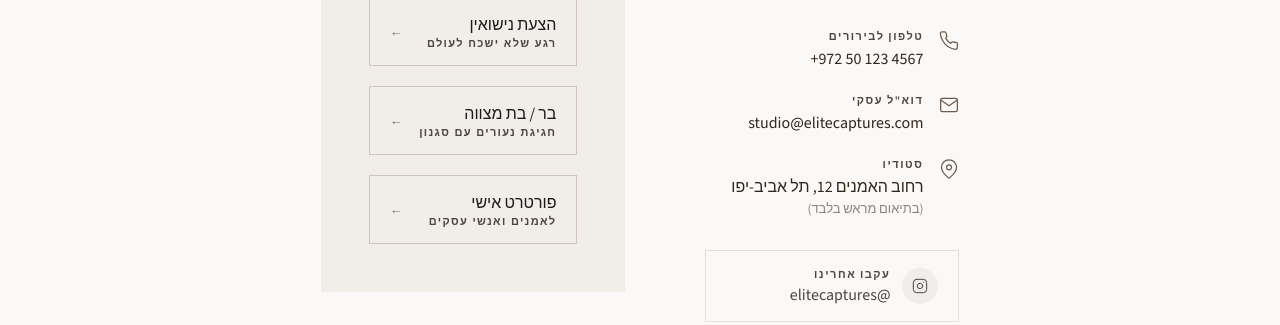
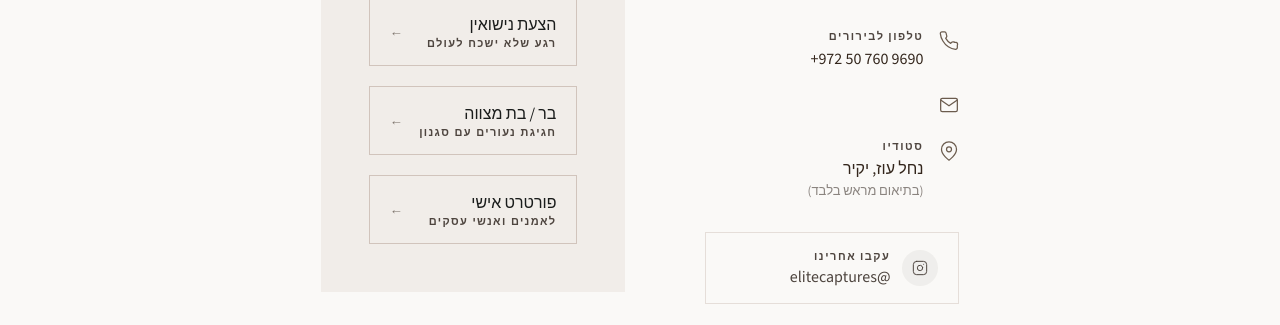
Before and after one commit to npwebdesine-lang/avishag_photografy, a plain HTML site: page contact.html in a window 1280 px wide. Shown: the part 648-973 px from the top of the page. Drawn offline with nearby package versions, Linux system fonts and the light colour scheme.

Commit message:
Update contact information in contact.html

```diff
--- a/contact.html
+++ b/contact.html
@@ -269,13 +269,13 @@
                 <div>
                   <div class="contact-info-label">טלפון לבירורים</div>
                   <a
-                    href="tel:+972501234567"
+                    href="tel:+972507609690"
                     class="contact-info-value"
                     dir="ltr"
                     style="display: block; transition: color 0.25s"
                     onmouseover="this.style.color = 'var(--clr-secondary)'"
                     onmouseout="this.style.color = 'var(--clr-primary)'"
-                    >+972 50 123 4567</a
+                    >+972 50 760 9690</a
                   >
                 </div>
               </li>
@@ -295,17 +295,6 @@
                   />
                   <polyline points="22,6 12,13 2,6" />
                 </svg>
-                <div>
-                  <div class="contact-info-label">דוא"ל עסקי</div>
-                  <a
-                    href="mailto:studio@elitecaptures.com"
-                    class="contact-info-value"
-                    style="transition: color 0.25s"
-                    onmouseover="this.style.color = 'var(--clr-secondary)'"
-                    onmouseout="this.style.color = 'var(--clr-primary)'"
-                    >studio@elitecaptures.com</a
-                  >
-                </div>
               </li>
               <li class="contact-info-item">
                 <svg
@@ -324,7 +313,7 @@
                 <div>
                   <div class="contact-info-label">סטודיו</div>
                   <p class="contact-info-value" style="margin: 0">
-                    רחוב האמנים 12, תל אביב-יפו<br /><span
+                    נחל עוז, יקיר<br /><span
                       style="font-size: 13px; color: rgba(78, 69, 63, 0.65)"
                       >(בתיאום מראש בלבד)</span
                     >
```
